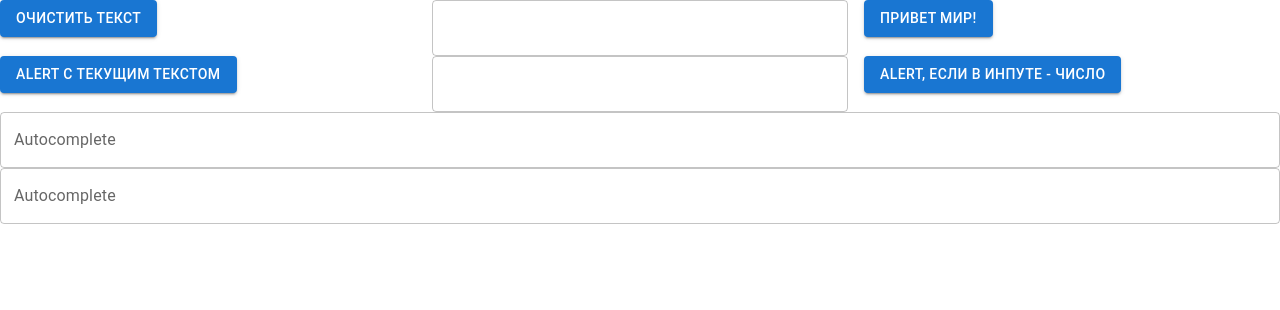
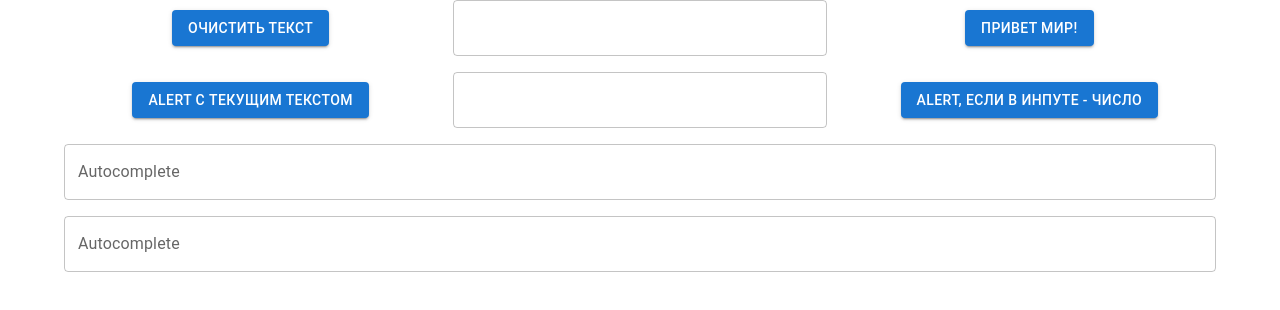
Before and after one commit to VasyaSmolyar/syntellect-app, a React (Create React App) app: page / in a window 1280 px wide. Shown: the top 310 px of the page. Built offline with nearby package versions, Linux system fonts and the light colour scheme.

Commit message:
fix: centring

```diff
--- a/src/App.tsx
+++ b/src/App.tsx
@@ -4,10 +4,13 @@ import { textController, secondTextController } from 'store/textStore';
 import TextControl from "components/TextControl";
 import AutoCompleteControl from "components/AutoCompleteControl";
 import { countriesController, secondCountriesController } from "store/countryStore";
+import { Container, Grid } from "@mui/material";
 
 function App() {
   return (
-    <div>
+    <Container>
+      <Grid container spacing={2}>
+        <Grid item xs={12}>
           <TextControl
             textController={textController}
             leftButtons={[
@@ -17,6 +20,8 @@ function App() {
               {text: "Привет мир!", callback: () => textController.setText("Привет мир!")}
             ]}
           />
+        </Grid>
+        <Grid item xs={12}>
           <TextControl
             textController={secondTextController}
             leftButtons={[
@@ -34,15 +39,21 @@ function App() {
               }}
             ]}
           />
+        </Grid>
+        <Grid item xs={12}>
           <AutoCompleteControl
             limit={3}
             countryController={countriesController}
           />
+        </Grid>
+        <Grid item xs={12}>
           <AutoCompleteControl
             limit={10}
             countryController={secondCountriesController}
           />
-    </div>
+        </Grid>
+      </Grid>
+    </Container>
   );
 }
 
--- a/src/components/TextControl/TextControl.tsx
+++ b/src/components/TextControl/TextControl.tsx
@@ -15,8 +15,8 @@ interface TextControlProps {
 
 const TextControl = observer(({ textController, leftButtons, rightButtons }: TextControlProps) => {
   return (
-    <Grid container spacing={2}>
-      <Grid item xs={4}>
+    <Grid container spacing={2} justifyContent="center" alignItems="center">
+      <Grid item xs={4} container justifyContent="center" alignItems="center">
         {leftButtons.map((el, i) => (
           <Button key={i} variant="contained" color="primary" onClick={el.callback}>
             {el.text}
@@ -31,7 +31,7 @@ const TextControl = observer(({ textController, leftButtons, rightButtons }: Tex
           fullWidth
         />
       </Grid>
-      <Grid item xs={4}>
+      <Grid item xs={4} container justifyContent="center" alignItems="center">
         {rightButtons.map((el, i) => (
           <Button key={i} variant="contained" color="primary" onClick={el.callback}>
             {el.text}
```
Lines whose indentation alone changed are shown as unchanged.
